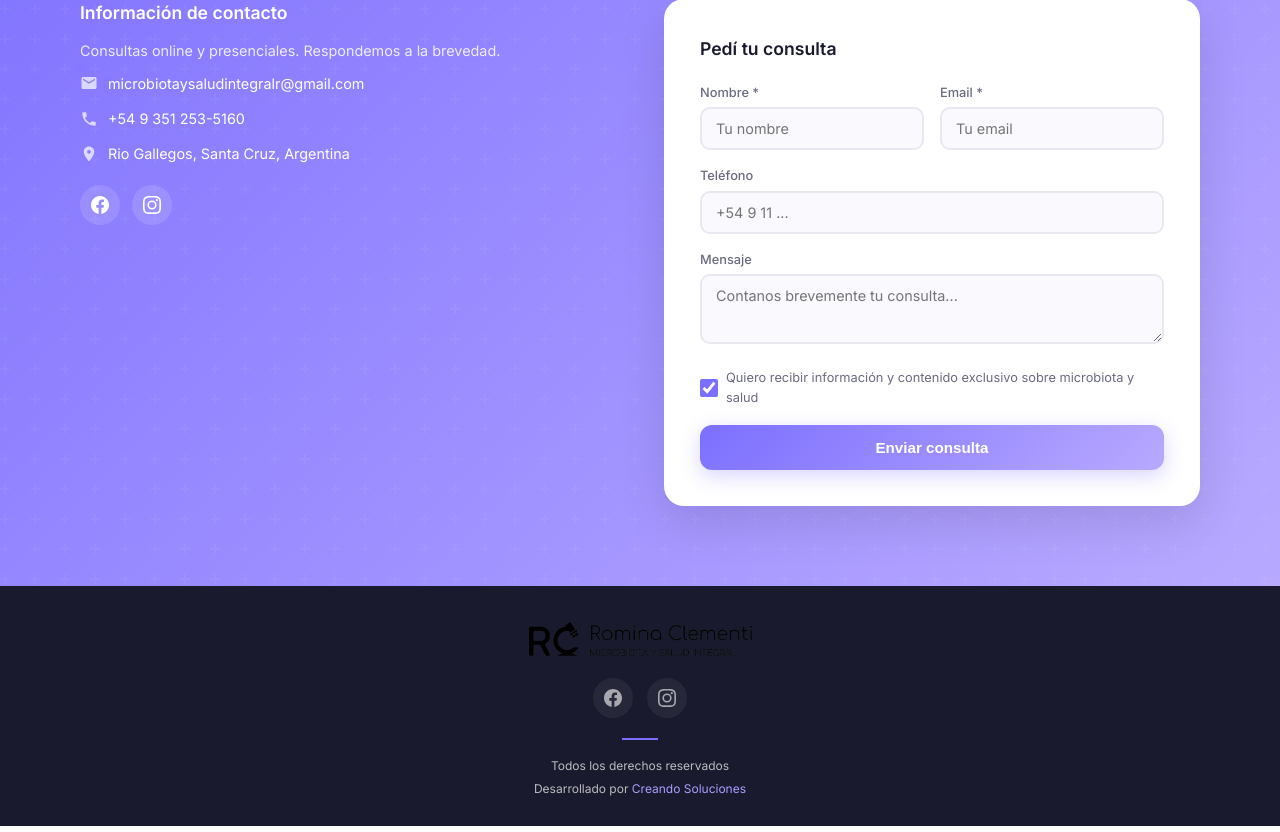
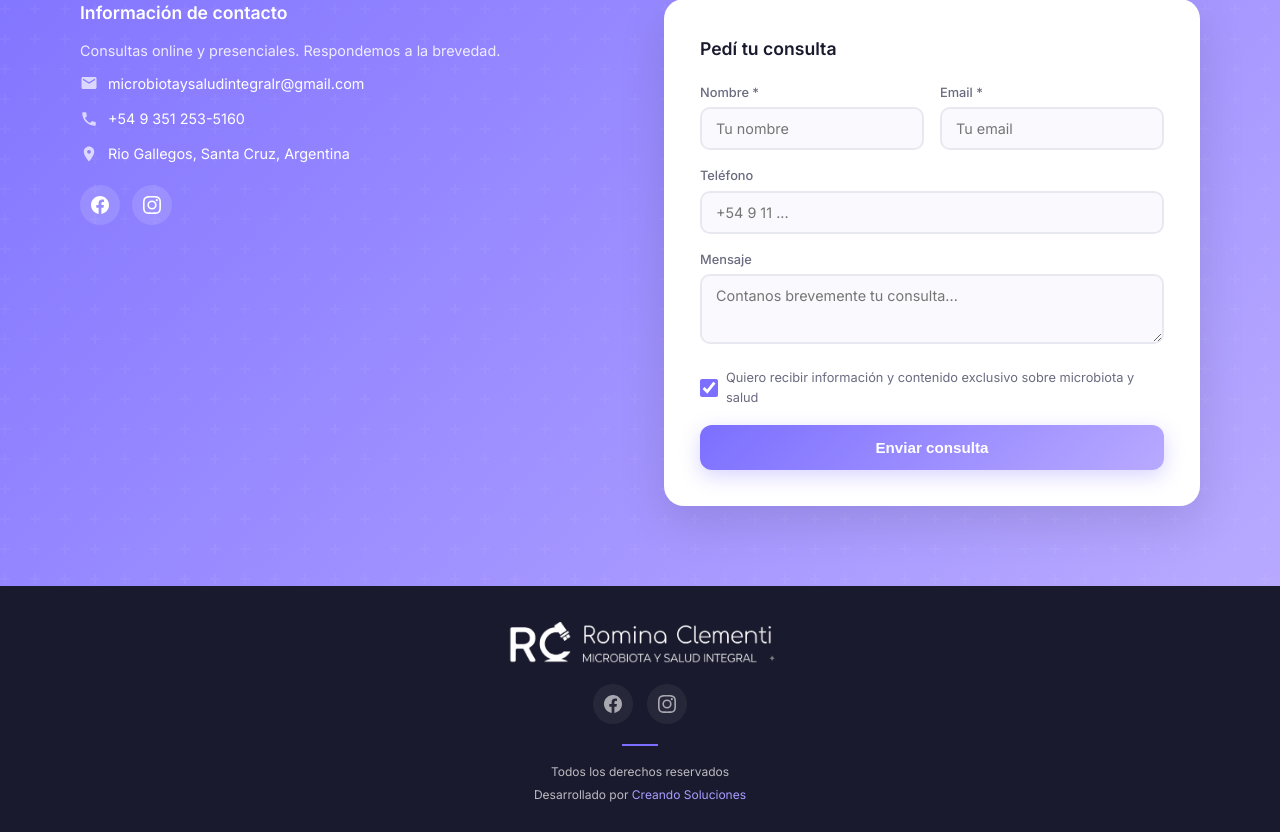
Before and after one commit to joseandresmunoz-dot/clementi_webapp, a Django app: page / in a window 1280 px wide. Shown: the part 5250-6082 px from the top of the page. Run offline with Django 5.2, Linux system fonts and the light colour scheme; some web fonts are replaced.

Commit message:
Footer logo -> logorcblanco.png

```diff
--- a/templates/landing.html
+++ b/templates/landing.html
@@ -370,7 +370,7 @@
             background: #1a1a2e; color: rgba(255,255,255,0.7);
             padding: 36px 0 24px; text-align: center;
         }
-        .footer img { height: 30px; margin: 0 auto 16px; }
+        .footer img { height: 42px; margin: 0 auto 16px; }
         .footer .social-links {
             display: flex; justify-content: center; gap: 14px; margin-bottom: 20px;
         }
@@ -1102,7 +1102,7 @@
     <!-- ===== FOOTER ===== -->
     <footer class="footer">
         <div class="container">
-            <img src="{% static 'images/logo.png' %}" alt="Microbiota y Salud" style="height:36px; margin:0 auto 20px;">
+            <img src="{% static 'images/logorcblanco.png' %}" alt="Microbiota y Salud" style="height:42px; margin:0 auto 20px;">
             <div class="social-links">
                 <a href="https://facebook.com/microbiotaysalud" target="_blank" rel="noopener" aria-label="Facebook">
                     <svg viewBox="0 0 24 24"><path d="M24 12.073c0-6.627-5.373-12-12-12s-12 5.373-12 12c0 5.99 4.388 10.954 10.125 11.854v-8.385H7.078v-3.47h3.047V9.43c0-3.007 1.792-4.669 4.533-4.669 1.312 0 2.686.235 2.686.235v2.953H15.83c-1.491 0-1.956.925-1.956 1.874v2.25h3.328l-.532 3.47h-2.796v8.385C19.612 23.027 24 18.062 24 12.073z"/></svg>
--- a/templates/test_epigenetico.html
+++ b/templates/test_epigenetico.html
@@ -471,7 +471,7 @@
     <!-- ===== FOOTER ===== -->
     <footer class="footer">
         <div class="container">
-            <img src="{% static 'images/logo.png' %}" alt="Microbiota y Salud">
+            <img src="{% static 'images/logorcblanco.png' %}" alt="Microbiota y Salud" style="height:42px;">
             <div class="social-links">
                 <a href="https://facebook.com/microbiotaysalud" target="_blank" rel="noopener" aria-label="Facebook">
                     <svg viewBox="0 0 24 24"><path d="M24 12.073c0-6.627-5.373-12-12-12s-12 5.373-12 12c0 5.99 4.388 10.954 10.125 11.854v-8.385H7.078v-3.47h3.047V9.43c0-3.007 1.792-4.669 4.533-4.669 1.312 0 2.686.235 2.686.235v2.953H15.83c-1.491 0-1.956.925-1.956 1.874v2.25h3.328l-.532 3.47h-2.796v8.385C19.612 23.027 24 18.062 24 12.073z"/></svg>
```
Also changed, not shown: images/logorcblanco.png (added).
